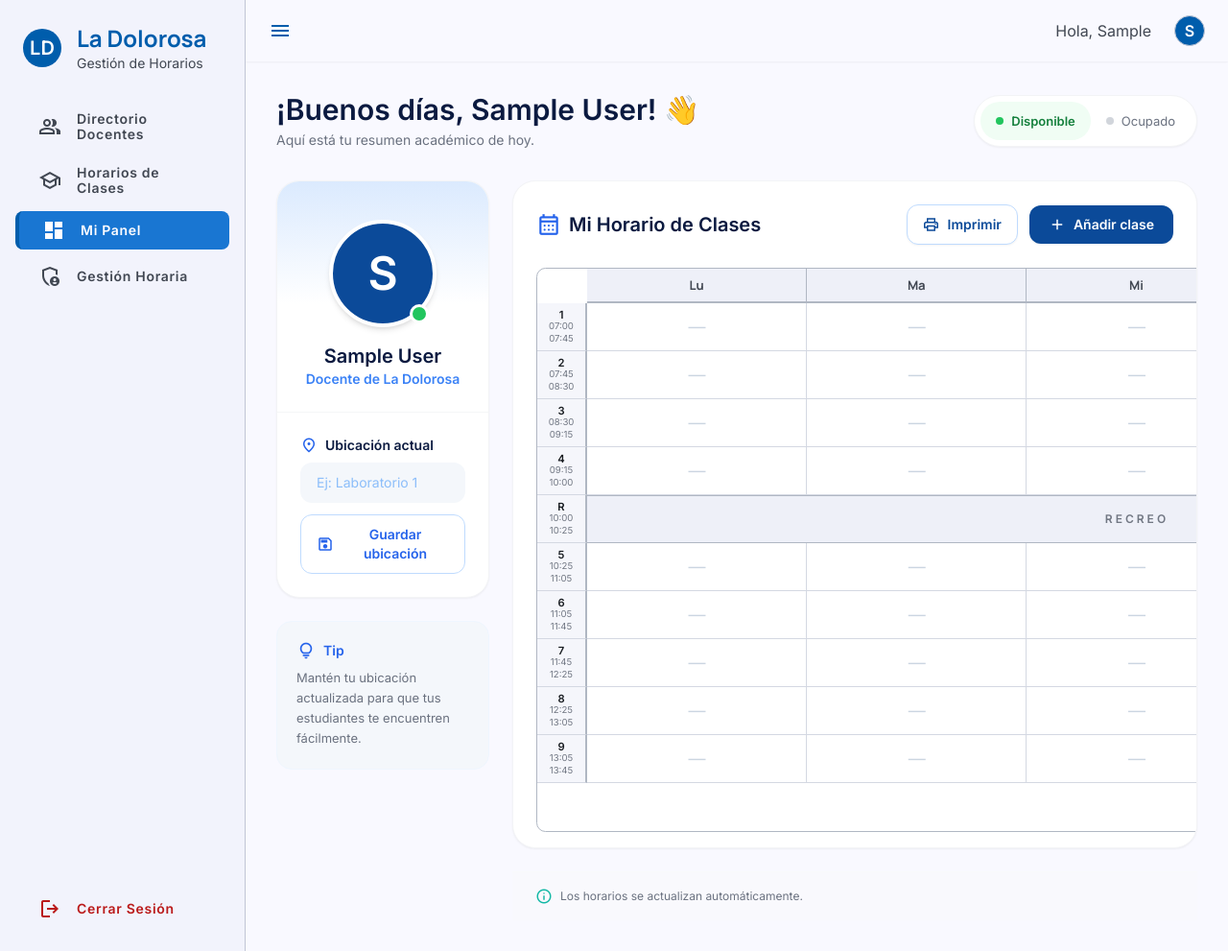
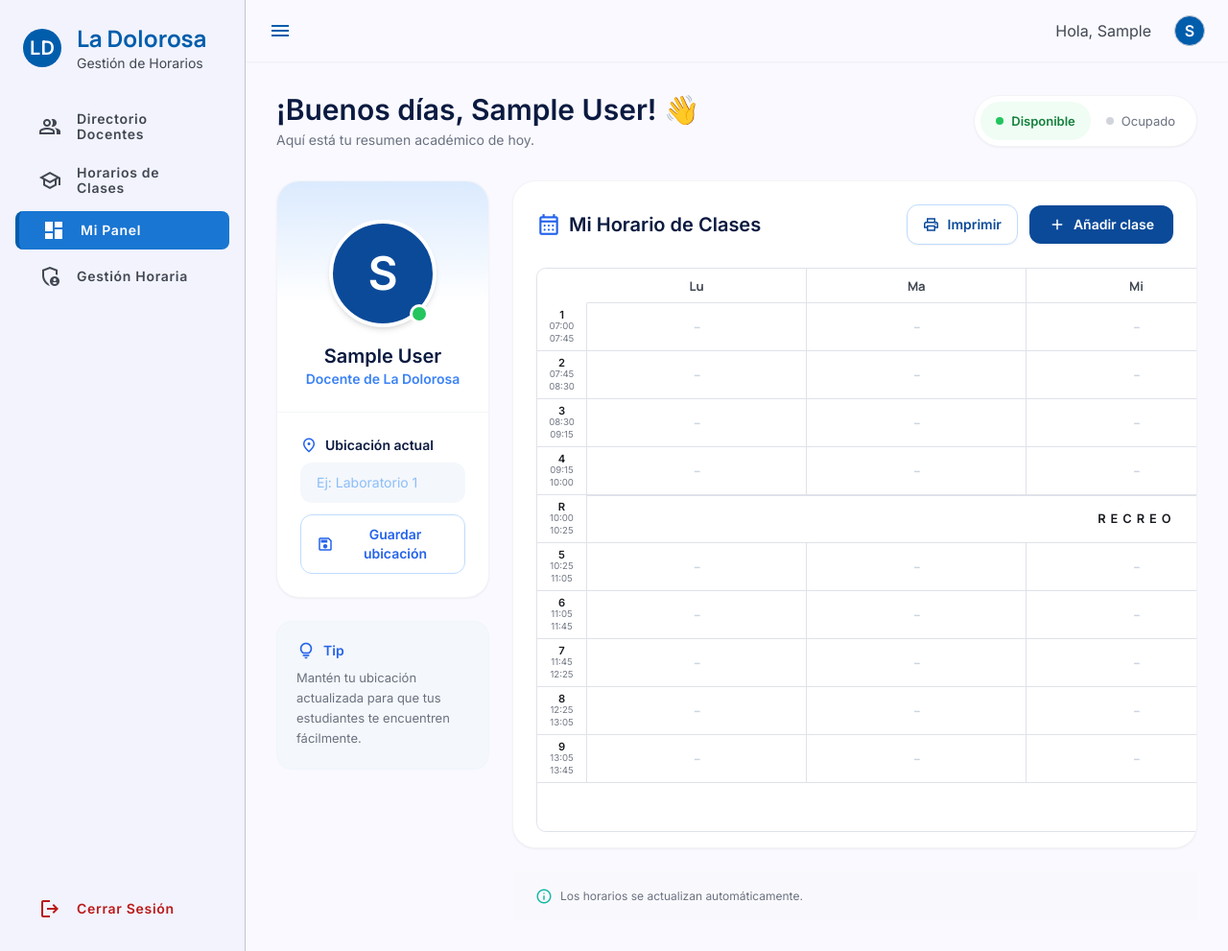
Before and after one commit to anthhouh/Geocampus, a Django app: page /dashboard/ in a window 1280 px wide. Shown: the whole page at 96% size. Run offline with Django 5.2, Linux system fonts and the light colour scheme; the visitor is signed in with stand-in values (Sample User, id 1); data comes from the database, SQL or seed files in the repository; data that the repository does not hold is empty; parts of the project's set-up code (start-up, migrations or seed data) failed here and were passed over; some libraries are stand-ins or nearby versions.

Commit message:
UI: aplicar diseño pulido y limpio al horario (fondos blancos, bordes claros y recuadros contorneados en lugar de sólidos)

```diff
--- a/horarios/templates/horarios/dashboard_docente.html
+++ b/horarios/templates/horarios/dashboard_docente.html
@@ -135,7 +135,7 @@
                             <div class="empty-slot"
                                  style="grid-column: {{ vacio.grid_col }}; grid-row: {{ vacio.grid_row }};"
                                  onclick="abrirModalHorario('', '{{ vacio.dia }}', '{{ vacio.hora_inicio }}', '{{ vacio.hora_fin }}', '', '{{ docente.id }}', '', '')">
-                                <span class="dash-icon">&mdash;</span>
+                                <span class="dash-icon">-</span>
                                 <span class="material-symbols-outlined plus-icon">add</span>
                             </div>
                         {% endfor %}
--- a/horarios/templates/horarios/gestion/schedule_item.html
+++ b/horarios/templates/horarios/gestion/schedule_item.html
@@ -1,9 +1,9 @@
 <div id="schedule-item-{{ item.horario.id }}" class="schedule-item relative group/item" style="
     grid-column: {{ item.grid_col }};
     grid-row: {{ item.grid_row_start }} / {{ item.grid_row_end }};
-    background-color: {{ item.color_bg }};
+    background-color: #ffffff;
     border: 2px solid {{ item.color_border }};
-    color: {{ item.color_text }};
+    color: {{ item.color_border }};
     z-index: 10;
 ">
     <strong style="font-size:0.78rem; display:block; line-height:1.2;">{{ item.horario.asignatura.nombre }}</strong>
--- a/templates/base.html
+++ b/templates/base.html
@@ -60,7 +60,7 @@
             grid-template-rows: 36px repeat(11, minmax(50px, auto));
             gap: 0;
             background: #fff;
-            border: 1px solid #b0b7c3;
+            border: 1px solid #e0e2ea;
             border-radius: 0.6rem;
             overflow: hidden;
             min-width: 1200px;
@@ -68,17 +68,17 @@
         /* Celda vacía generada por JS */
         .grid-cell {
             background: #fff;
-            border-right: 1px solid #d4d8e2;
-            border-bottom: 1px solid #d4d8e2;
+            border-right: 1px solid #e0e2ea;
+            border-bottom: 1px solid #e0e2ea;
             z-index: 0;
         }
         /* Cabecera de días */
         .day-header {
             text-align: center; font-weight: 700;
             color: #414752; padding: 6px 4px;
-            border-right: 1px solid #b0b7c3;
-            border-bottom: 2px solid #b0b7c3;
-            background: #eef0f8;
+            border-right: 1px solid #e0e2ea;
+            border-bottom: 1px solid #e0e2ea;
+            background: #ffffff;
             font-family: 'Manrope', sans-serif;
             display: flex; align-items: center; justify-content: center;
             font-size: 0.82rem;
@@ -89,23 +89,23 @@
             text-align: center;
             display: flex; flex-direction: column;
             align-items: center; justify-content: center; gap: 0;
-            border-right: 2px solid #b0b7c3;
-            border-bottom: 1px solid #d4d8e2;
+            border-right: 1px solid #e0e2ea;
+            border-bottom: 1px solid #e0e2ea;
             padding: 2px 3px;
             font-family: 'Inter', sans-serif;
             line-height: 1.3;
-            background: #f5f6fb;
+            background: #ffffff;
         }
         .time-slot strong { color: #181c21; font-size: 0.7rem; line-height: 1.1; display: block; }
         .time-slot span    { display: block; white-space: nowrap; }
         /* Recreo */
         .schedule-recreo {
             grid-column: 2 / -1; grid-row: 6;
-            background: #eef0f8;
+            background: #ffffff;
             display: flex; align-items: center; justify-content: center;
-            font-weight: 700; color: #717783;
-            letter-spacing: 3px; text-transform: uppercase; font-size: 0.75rem;
-            border-top: 1px solid #b0b7c3; border-bottom: 1px solid #b0b7c3;
+            font-weight: 700; color: #181c21;
+            letter-spacing: 5px; text-transform: uppercase; font-size: 0.8rem;
+            border-top: 1px solid #e0e2ea; border-bottom: 1px solid #e0e2ea;
             z-index: 1;
         }
         /* Bloque de asignatura */
```
